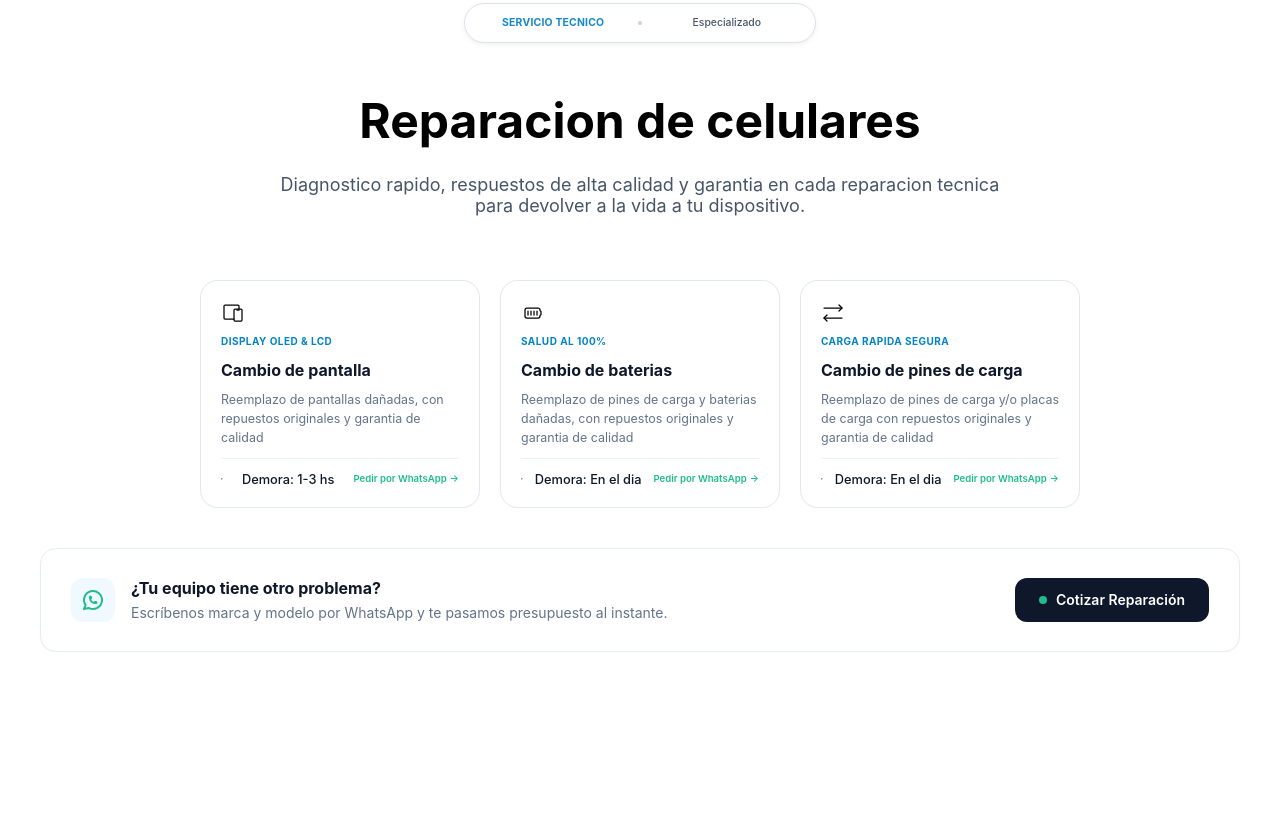
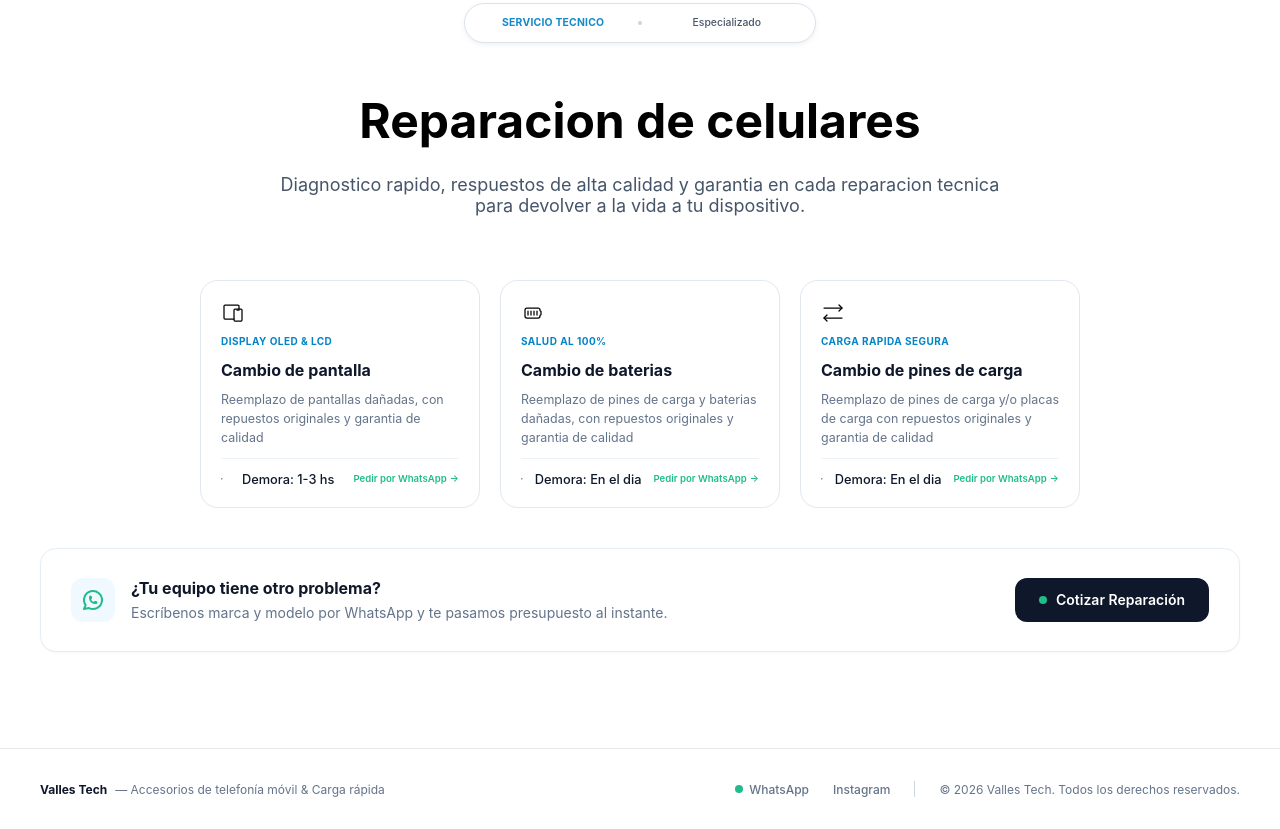
Before and after one commit to FerchuhDev/Valles-Tech, a plain HTML site: page Index/index.html in a window 1280 px wide. Shown: the part 1448-2277 px from the top of the page. Before the commit the page ends 2100 px from the top, so only its background shows below. Drawn offline with Linux system fonts and the light colour scheme.

Commit message:
creacion del footer

```diff
--- a/Index/index.html
+++ b/Index/index.html
@@ -383,6 +383,32 @@
       </aside>
     </main>
 
-    <footer></footer>
+    <!--FOOTER-->
+    <footer class="footer">
+      <div class="footer__container">
+        <div class="footer__brand">
+          <span class="footer__name">Valles Tech</span>
+          <span class="footer__tagline"
+            >— Accesorios de telefonía móvil &amp; Carga rápida</span
+          >
+        </div>
+
+        <div class="footer__info">
+          <ul class="footer__links">
+            <li>
+              <a href="#" class="footer__link">
+                <span class="whatsapp-status" aria-hidden="true"></span>
+                WhatsApp
+              </a>
+            </li>
+            <li><a href="#" class="footer__link">Instagram</a></li>
+          </ul>
+          <span class="footer__divider" aria-hidden="true"></span>
+          <p class="footer__copy">
+            © 2026 Valles Tech. Todos los derechos reservados.
+          </p>
+        </div>
+      </div>
+    </footer>
   </body>
 </html>
--- a/styles/styles.css
+++ b/styles/styles.css
@@ -540,3 +540,67 @@ ul a{
     }
 }
 */
+
+/*FOOTER*/
+
+.footer{
+    margin-top: 6rem;
+    padding: 2rem;
+    background-color: #ffffff;
+    border-top: 1px solid #e5e7eb;
+}
+
+.footer__container{
+    display: flex;
+    flex-wrap: wrap;
+    align-items: center;
+    justify-content: space-between;
+    gap: 1rem;
+    max-width: 1200px;
+    margin: 0 auto;
+    color: #64748b;
+    font-family: 'Inter', sans-serif;
+    font-size: 0.75rem;
+}
+
+.footer__brand{
+    display: flex;
+    flex-wrap: wrap;
+    align-items: center;
+    gap: 0.5rem;
+}
+
+.footer__name{
+    color: #0f172a;
+    font-weight: 700;
+}
+
+.footer__info{
+    display: flex;
+    flex-wrap: wrap;
+    align-items: center;
+    gap: 1.5rem;
+}
+
+.footer__links{
+    gap: 1.5rem;
+}
+
+.footer__links a.footer__link{
+    display: inline-flex;
+    align-items: center;
+    gap: 0.4rem;
+    color: #64748b;
+    font-weight: 500;
+    transition: color 0.2s ease;
+}
+
+.footer__links a.footer__link:hover{
+    color: #0f172a;
+}
+
+.footer__divider{
+    width: 1px;
+    height: 1rem;
+    background-color: #cbd5e1;
+}
```
